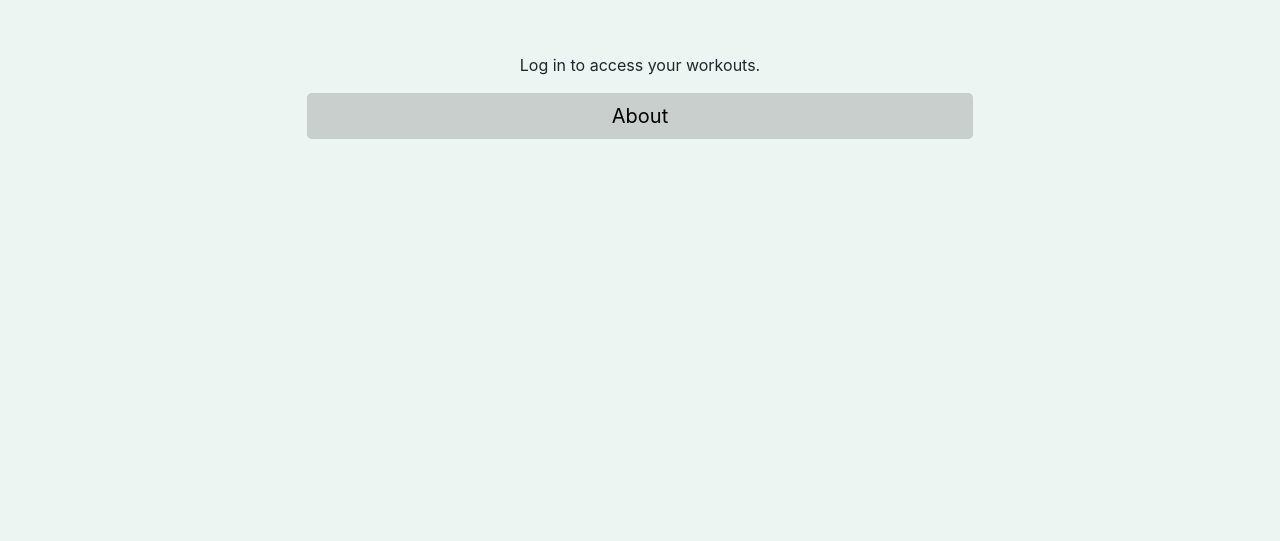
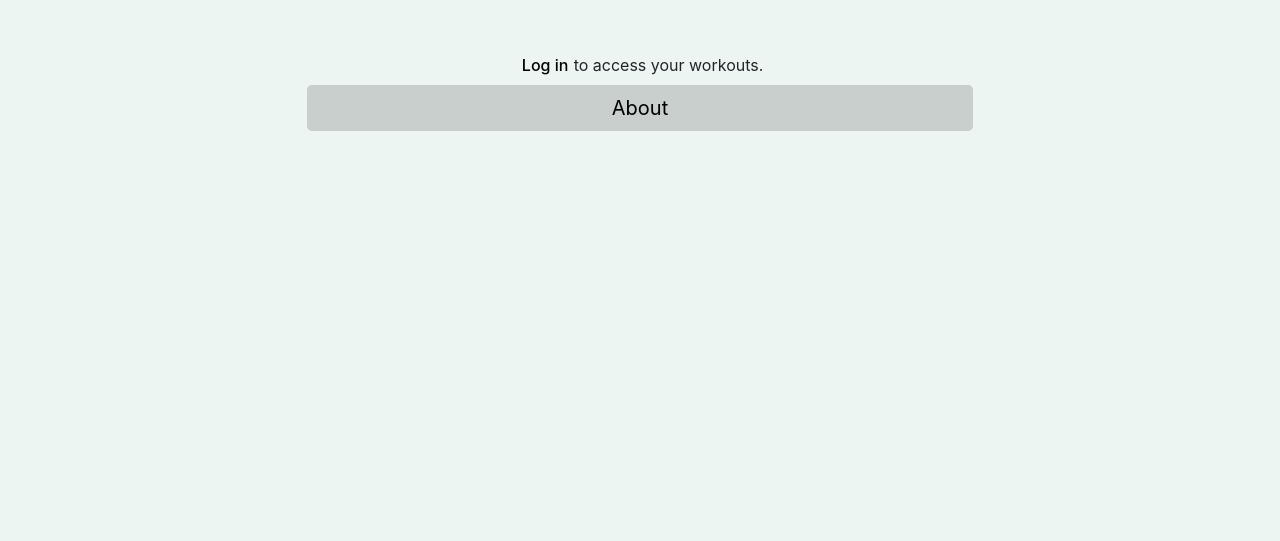
Before and after one commit to MTaylor124/Mattcersize-Client, a React app: page / in a window 1280 px wide. Shown: the part 259-800 px from the top of the page. Built offline with nearby package versions, Linux system fonts and the light colour scheme.

Commit message:
Added Clickable button on homepage
removed click colors

```diff
--- a/src/components/Home/Home.js
+++ b/src/components/Home/Home.js
@@ -14,7 +14,10 @@ const Home = props => {
   } else {
     seeWorkouts = (
       <React.Fragment>
-        <p className="see-workouts">Log in to access your workouts.</p>
+        <div className="fancy-sign-in">
+          <Button href="#sign-in" className="see-workouts log-in-home">Log in </Button>
+          <span className="see-workouts">to access your workouts.</span>
+        </div>
       </React.Fragment>
     )
   }
--- a/src/index.scss
+++ b/src/index.scss
@@ -1,6 +1,9 @@
+$primary: gray;
+$info: gray;
+$danger: gray;
 @import '~bootstrap/scss/bootstrap';
 
-.homepage-intro, .homepage-intro-sub, .see-workouts, .showworkoutsbutton, .addExercise, .homepage-main, .noExercises, .noWorkoutsFound, .show-about, .workout-label {
+.homepage-intro, .homepage-intro-sub, .see-workouts, .showworkoutsbutton, .addExercise, .homepage-main, .noExercises, .noWorkoutsFound, .show-about, .workout-label, .fancy-sign-in {
   display: flex;
   justify-content: center;
 }
@@ -53,6 +56,30 @@ body {
 }
 .workout-submit:hover, .workout-back:hover, .auth-button:hover {
   background: #494d4b;
+}
+.fancy-sign-in {
+  display: flex;
+  align-items: center;
+}
+.log-in-home {
+  font-weight: 500;
+  display: flex;
+  justify-content: center;
+  width: 57px;
+  height: 20px;
+  padding: 0;
+  border: 0;
+  margin: 0;
+  background: none;
+  color: black;
+  align-items: center;
+}
+.log-in-home:hover {
+  background: gray;
+}
+.see-workouts {
+  padding: 0;
+  align-items: center;
 }
 .make-workout, .addExercise {
   color: white;
```
